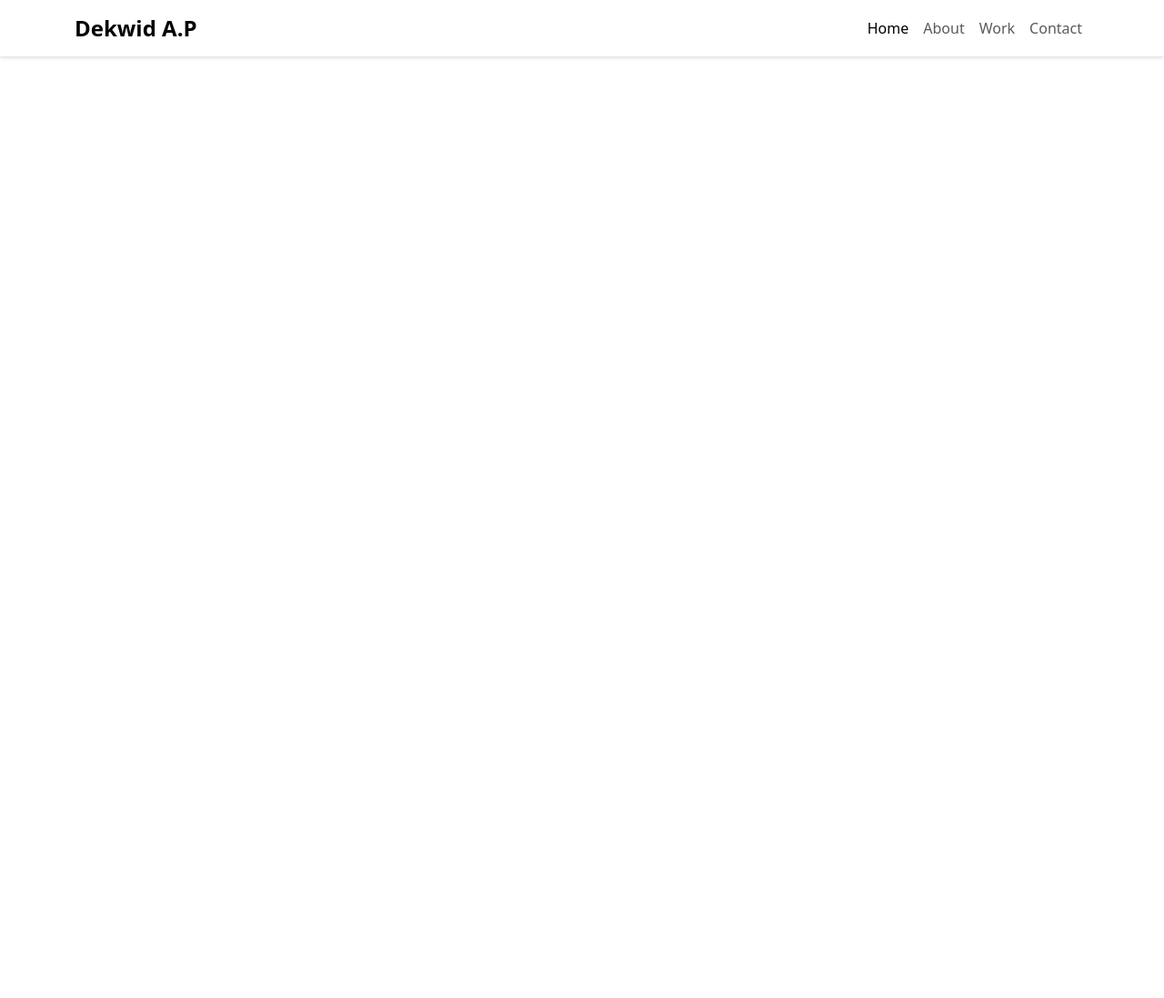
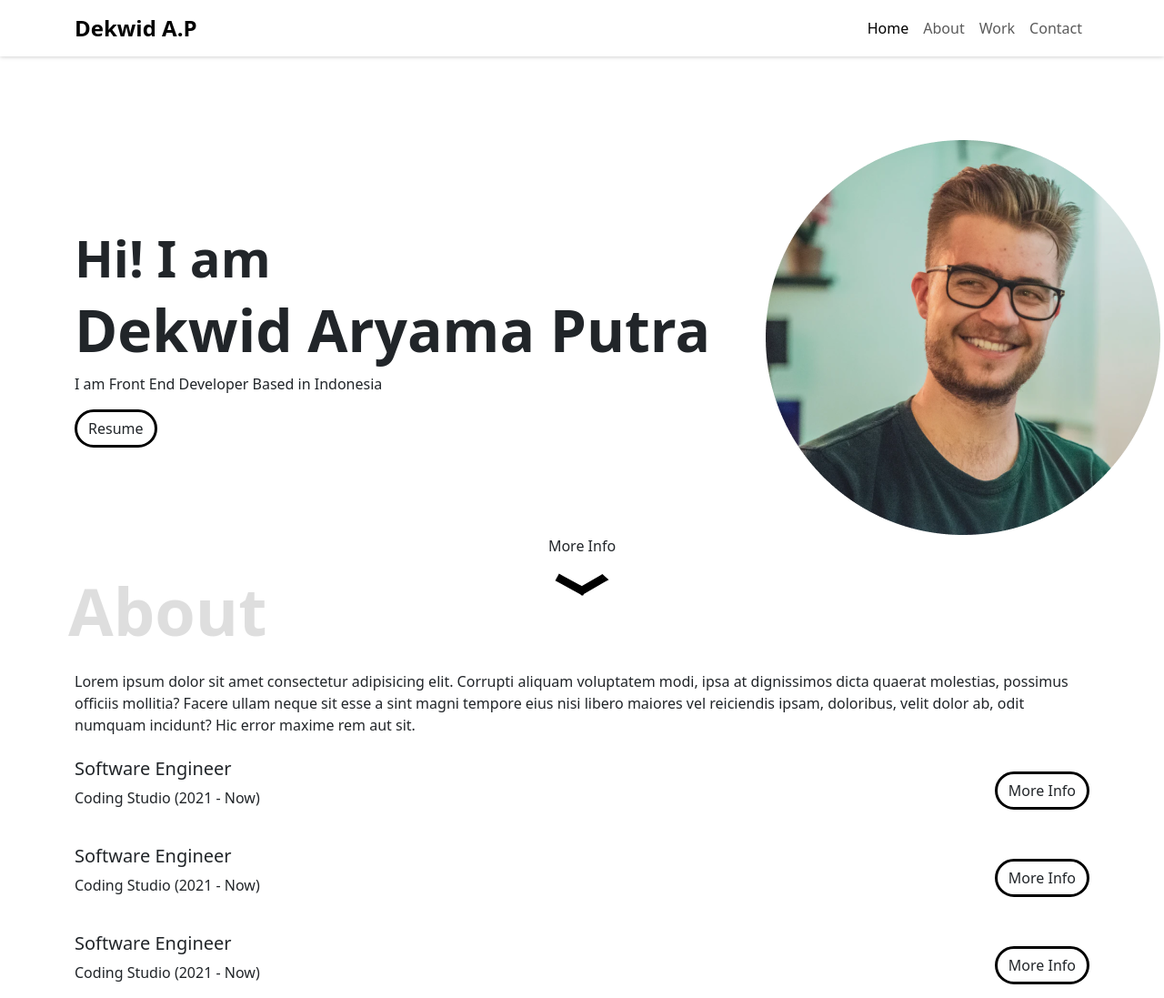
Before and after one commit to dekwidap/portofolio_byCodingStudio, a plain HTML site: page index.html in a window 1280 px wide. Shown: the whole page at 91% size. Before the commit the page ends 800 px from the top, so only its background shows below. Drawn offline with nearby package versions, Linux system fonts and the light colour scheme.

Commit message:
Add About

```diff
--- a/index.html
+++ b/index.html
@@ -33,14 +33,78 @@
     </nav>
     <!-- Navbar End -->
 
+    <!-- Section Home -->
+    <section id="home" class="home container">
+        <div class="row d-flex align-items-center">
+            <div class="col-8">
+                <h3 class="fw-semibold">Hi! I am</h3>
+                <h1 class="fw-bold">Dekwid Aryama Putra</h1>
+                <p>I am Front End Developer Based in Indonesia</p>
+                <a class="btn button" href="#" download>Resume</a>
+            </div>
+            <div class="col-4">
+                <img src="assets/potrait.png" alt="Home Image">
+            </div>
+        </div>
+
+        <div class="arrow w-100 d-flex align-items-center flex-column">
+            <a class="text-decoration-none text-dark" href="#about">More Info</a>
+            <img id="arrow" class="mt-2" src="assets/arrow.svg" alt="Arrow Home">
+        </div>
+    </section>
+    <!-- Section Home End -->
+
+
+    <section id="about" class="about container">
+        <p>Lorem ipsum dolor sit amet consectetur adipisicing elit. Corrupti aliquam voluptatem modi, ipsa at dignissimos dicta quaerat molestias, possimus officiis mollitia? Facere ullam neque sit esse a sint magni tempore eius nisi libero maiores vel reiciendis ipsam, doloribus, velit dolor ab, odit numquam incidunt? Hic error maxime rem aut sit.</p>
+
+        <div class="about-exp">
+            <!-- Experience 1 -->
+            <div class="about-exp-item">
+                <div class="about-exp-item-header">
+                    <div>
+                        <h5>Software Engineer</h5>
+                        <p>Coding Studio (2021 - Now)</p>
+                    </div>
+                    <button class="btn button" onclick="toggleDetail(event)">More Info</button>
+                </div>
+                <p class="about-exp-item-detail">Lorem ipsum dolor sit, amet consectetur adipisicing elit. Unde facere earum doloribus tempora molestias doloremque error repellat minus! Dolorem, delectus. Sed vero voluptates enim temporibus dolorem officiis tenetur minima nihil!</p>
+            </div>
+
+            <!-- Experience 2 -->
+            <div class="about-exp-item">
+                <div class="about-exp-item-header">
+                    <div>
+                        <h5>Software Engineer</h5>
+                        <p>Coding Studio (2021 - Now)</p>
+                    </div>
+                    <button class="btn button" onclick="toggleDetail(event)">More Info</button>
+                </div>
+                <p class="about-exp-item-detail">Lorem ipsum dolor sit, amet consectetur adipisicing elit. Unde facere earum doloribus tempora molestias doloremque error repellat minus! Dolorem, delectus. Sed vero voluptates enim temporibus dolorem officiis tenetur minima nihil!</p>
+            </div>
+
+            <!-- Experience 3 -->
+            <div class="about-exp-item">
+                <div class="about-exp-item-header">
+                    <div>
+                        <h5>Software Engineer</h5>
+                        <p>Coding Studio (2021 - Now)</p>
+                    </div>
+                    <button class="btn button" onclick="toggleDetail(event)">More Info</button>
+                </div>
+                <p class="about-exp-item-detail">Lorem ipsum dolor sit, amet consectetur adipisicing elit. Unde facere earum doloribus tempora molestias doloremque error repellat minus! Dolorem, delectus. Sed vero voluptates enim temporibus dolorem officiis tenetur minima nihil!</p>
+            </div>
+        </div>
+    </section>
+
 
     <!-- Javascript CDN -->
-    <script src="https://cdn.jsdelivr.net/npm/bootstrap@5.3.0-alpha1/dist/js/bootstrap.bundle.min.js"
-        integrity="sha384-w76AqPfDkMBDXo30jS1Sgez6pr3x5MlQ1ZAGC+nuZB+EYdgRZgiwxhTBTkF7CXvN" crossorigin="anonymous">
+    <script src="https://cdn.jsdelivr.net/npm/bootstrap@5.3.0-alpha1/dist/js/bootstrap.bundle.min.js" integrity="sha384-w76AqPfDkMBDXo30jS1Sgez6pr3x5MlQ1ZAGC+nuZB+EYdgRZgiwxhTBTkF7CXvN" crossorigin="anonymous">
     </script>
     <!-- jQuery CDN -->
-    <script src="https://code.jquery.com/jquery-3.6.3.min.js"
-        integrity="sha256-pvPw+upLPUjgMXY0G+8O0xUf+/Im1MZjXxxgOcBQBXU=" crossorigin="anonymous"></script>
+    <script src="https://code.jquery.com/jquery-3.6.3.min.js" integrity="sha256-pvPw+upLPUjgMXY0G+8O0xUf+/Im1MZjXxxgOcBQBXU=" crossorigin="anonymous"></script>
+
+    <script src="script.js"></script>
 </body>
 
 </html>
--- a/script.js
+++ b/script.js
@@ -0,0 +1,17 @@
+function toggleDetail(e) {
+    const target = $(e.target)
+
+    if($(target).hasClass('active')) {
+        $(target).html("More Info").removeClass('active')
+    }
+    else {
+        $(target).html("Less Info").addClass('active')
+    }
+
+    const item = $(target).parents(".about-exp-item")
+
+    const detail = $(item).children('.about-exp-item-detail')
+
+    $(detail).slideToggle()
+
+}
--- a/style.css
+++ b/style.css
@@ -1,4 +1,82 @@
+section {
+    margin-top: 92px;
+    position: relative;
+}
+
+section::before{
+    z-index: -1;
+    content: '';
+    font-size: 72px;
+    font-weight: 700;
+    color: gray;
+    opacity: 0.25;
+    position: absolute;
+    top: -120px;
+    left: 5px;
+}
+
+.btn.button {
+    border: 3px solid black;
+    border-radius: 24px;
+}
+
+.button:hover, .button.active {
+    border: 3px solid black;
+    background-color: black;
+    color: white;
+}
+
 .navbar {
     background-color: white;
     box-shadow: 0 0 5px rgba(0, 0, 0, 0.25);
 }
+
+.home h1 {
+    font-size: 64px;
+}
+
+.home h3 {
+    font-size: 56px;
+}
+
+.home .arrow img {
+    width: 60px;
+}
+
+.about::before {
+    content: 'About';
+}
+
+
+.about-exp-item {
+    margin-top: 24px;
+}
+
+.about-exp-item-header {
+    display: flex;
+    align-items: center;
+    justify-content: space-between;
+}
+
+.about-exp-item-detail {
+    display: none;
+}
+
+
+#arrow {
+    animation: 2s upDown infinite;
+}
+
+@keyframes upDown {
+    0% {
+        transform: translateY(0);
+    }
+
+    50% {
+        transform: translateY(10px);
+    }
+
+    100% {
+        transform: translateY(0px);
+    }
+}
```
Also changed, not shown: assets/potrait.png (added).
